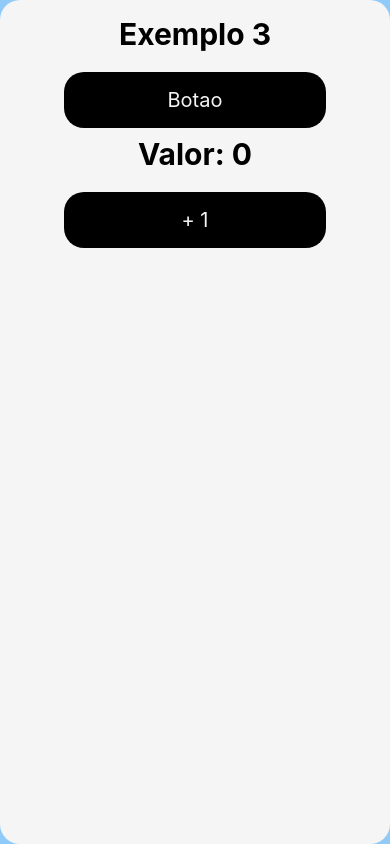
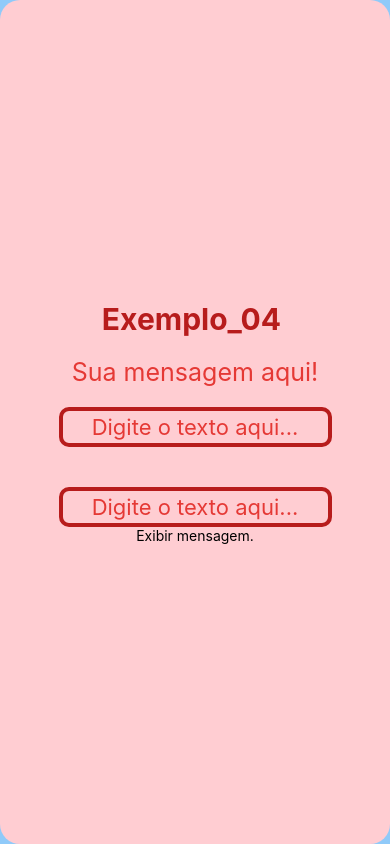
Before and after one commit to josephsecundo/react_native, a React Native app: screen / in a window 390 px wide. Built offline with nearby package versions, Linux system fonts and the light colour scheme.

Commit message:
useState 2024_03_22

```diff
--- a/App.js
+++ b/App.js
@@ -3,13 +3,15 @@ import { StyleSheet, Text, View } from 'react-native';
 
 // import Index from './src/atividade_1';
 
-import Atividade_1 from './src/atividade_3';
+// import Atividade_1 from './src/atividade_3';
+
+import Exemplo_04 from './src/ex_4';
 
 export default function App() {
   return (
     <View style={styles.container}>
 
-      <Atividade_1/>
+      <Exemplo_04/>
     </View>
   );
 }
--- /dev/null
+++ b/src/ex_4/index.js
@@ -0,0 +1,45 @@
+import { useState } from "react";
+import { View,Text, TextInput, Pressable } from "react-native";
+import styles from './styles';
+
+export default function Exemplo_04(){
+
+    const [mensagem, setMensagem] = useState('Sua mensagem aqui!');
+    const [mens2, setMens2] = useState('Outra mensagem');
+    const [mensTela, setMensTela] = useState('');
+
+    return(
+        <View style={styles.container}>
+            <Text style={styles.titulo}>Exemplo_04 </Text>
+
+            <Text style={styles.txtSaida}>{mensagem}</Text>
+
+            <TextInput
+                style={styles.txtEntrada}
+                placeholder='Digite o texto aqui...'
+                onChangeText={(txt) => setMensagem(txt)}
+            />
+
+            <Text style={styles.txtSaida}>{mensTela}</Text>
+
+            <TextInput
+                style={styles.txtEntrada}
+                placeholder='Digite o texto aqui...'
+                onChangeText={(txt) => setMens2(txt)}
+            />
+
+            {/* <Text style={styles.txtSaida}>{mensTela}</Text>
+
+            <TextInput
+                style={styles.txtEntrada}
+                placeholder='Digite o texto aqui...'
+                onChangeText={(txt) => setMens2(txt)}
+            /> */}
+
+            <Pressable onPress={() => setMensTela(mens2)}>
+                <Text>Exibir mensagem.</Text>
+            </Pressable>
+
+        </View>
+    )
+}
--- /dev/null
+++ b/src/ex_4/styles.js
@@ -0,0 +1,33 @@
+import { StyleSheet } from "react-native";
+
+const styles = StyleSheet.create({
+    container: {
+        flex:1,
+        backgroundColor: '#ffcdd2',
+        justifyContent:'center',
+        alignItems:'center',
+        width:'100%',
+        borderRadius:20,
+    },
+    titulo:{
+        fontSize:30,
+        fontWeight: 'bold',
+        color:'#b71c1c',
+    },
+    txtSaida:{
+        margin: 20,
+        fontSize: 25,
+        color: '#E53935'
+    },
+    txtEntrada:{
+        borderWidth:4,
+        textAlign:'center',
+        fontSize:22,
+        borderColor:'#b71c1c',
+        height:40,
+        width:'70%',
+        color:'#E53935',
+        borderRadius:10,
+    }
+});
+export default styles;
```
